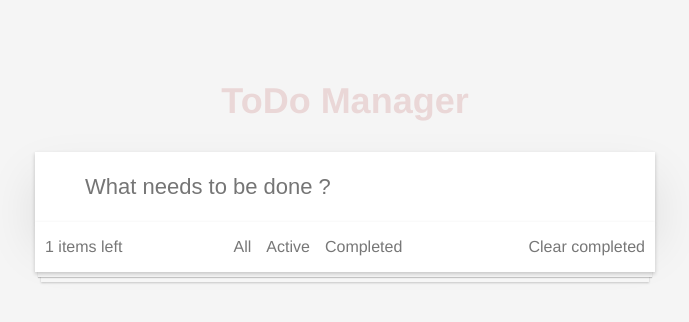
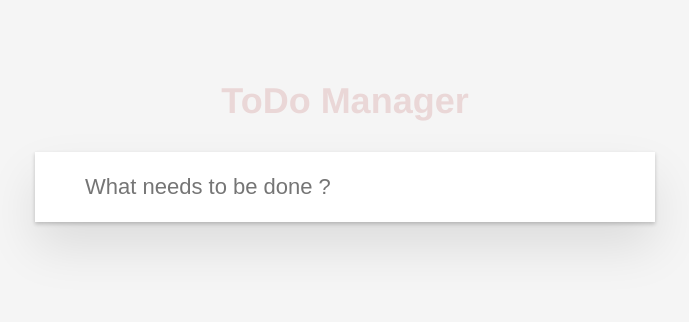
Before and after one commit to Ranjith10/MERN-ToDo-App, a React (Create React App) app: page / in a window 1280 px wide. Shown: the top 322 px of the page, without its empty margins (295-984 px from the left). Built offline with nearby package versions, Linux system fonts and the light colour scheme.

Commit message:
Moved todoFooter as a new component

```diff
--- a/src/components/Todo.css
+++ b/src/components/Todo.css
@@ -21,26 +21,3 @@
   align-items: center;
   width: 50%;
 }
-.todo-container-footer {
-  display: flex;
-  height: 30px;
-  width: calc(100% - 20px);
-  background: #fff;
-  padding: 10px;
-  justify-content: space-between;
-  align-items: center;
-  color: #777;
-  box-shadow: 0 2px 4px rgba(0, 0, 0, 0.2), 0 8px 0 -3px #f6f6f6,
-    0 9px 1px -3px rgba(0, 0, 0, 0.2), 0 16px 0 -6px #f6f6f6,
-    0 17px 2px -6px rgba(0, 0, 0, 0.2);
-}
-.todo-status-container {
-  display: flex;
-}
-.todo-status-container > div {
-  margin-right: 15px;
-  cursor: pointer;
-}
-.todo-clear-container {
-  cursor: pointer;
-}
--- a/src/components/Todo.js
+++ b/src/components/Todo.js
@@ -2,10 +2,12 @@ import React, { useState } from "react";
 
 import "./Todo.css";
 import TodoList from "./TodoList";
+import TodoFooter from "./TodoFooter";
 
 const Todo = props => {
   const [todoValue, setTodoValue] = useState("");
   const [todoList, setTodoList] = useState([]);
+  const [todoFilter, setTodoFilter] = useState("All");
 
   const handleOnSubmit = e => {
     //form submit by default reloads page on submit
@@ -20,6 +22,11 @@ const Todo = props => {
     let listTodo = [...todoList, todoValue];
     setTodoList(listTodo);
   };
+
+  const handleFilter = filterValue => {
+    setTodoFilter(filterValue);
+  };
+
   return (
     <>
       <div className="todo-container">
@@ -32,15 +39,9 @@ const Todo = props => {
           />
         </form>
         {todoList.length > 0 && <TodoList todoList={todoList} />}
-        <div className="todo-container-footer">
-          <div className="todo-items-msg">1 items left</div>
-          <div className="todo-status-container">
-            <div>All</div>
-            <div>Active</div>
-            <div>Completed</div>
-          </div>
-          <div className="todo-clear-container">Clear completed</div>
-        </div>
+        {todoList.length > 0 && (
+          <TodoFooter todoFilter={todoFilter} handleFilter={handleFilter} />
+        )}
       </div>
     </>
   );
--- /dev/null
+++ b/src/components/TodoFooter.css
@@ -0,0 +1,28 @@
+.todo-container-footer {
+  display: flex;
+  height: 30px;
+  width: calc(100% - 20px);
+  background: #fff;
+  padding: 10px;
+  justify-content: space-between;
+  align-items: center;
+  color: #777;
+  box-shadow: 0 2px 4px rgba(0, 0, 0, 0.2), 0 8px 0 -3px #f6f6f6,
+    0 9px 1px -3px rgba(0, 0, 0, 0.2), 0 16px 0 -6px #f6f6f6,
+    0 17px 2px -6px rgba(0, 0, 0, 0.2);
+}
+.todo-status-container {
+  display: flex;
+}
+.todo-status-container > div {
+  margin-right: 15px;
+  cursor: pointer;
+  padding: 5px;
+}
+.todo-clear-container {
+  cursor: pointer;
+}
+.todo-status-container > div.active {
+  padding: 5px;
+  border: 1px solid rgba(175, 47, 47, 0.2);
+}
--- /dev/null
+++ b/src/components/TodoFooter.js
@@ -0,0 +1,39 @@
+import React from "react";
+
+import "./TodoFooter.css";
+
+const TodoFilter = props => {
+  const { todoFilter, handleFilter, filter } = props;
+  return (
+    <div
+      onClick={() => handleFilter(`${filter}`)}
+      className={todoFilter === `${filter}` ? "active" : ""}
+    >
+      {filter}
+    </div>
+  );
+};
+
+const TodoFooter = props => {
+  const { todoFilter, handleFilter } = props;
+  return (
+    <div className="todo-container-footer">
+      <div className="todo-items-msg">1 items left</div>
+      <div className="todo-status-container">
+        {["All", "Active", "Completed"].map((filter, index) => {
+          return (
+            <TodoFilter
+              key={index}
+              filter={filter}
+              todoFilter={todoFilter}
+              handleFilter={handleFilter}
+            />
+          );
+        })}
+      </div>
+      <div className="todo-clear-container">Clear completed</div>
+    </div>
+  );
+};
+
+export default TodoFooter;
```
